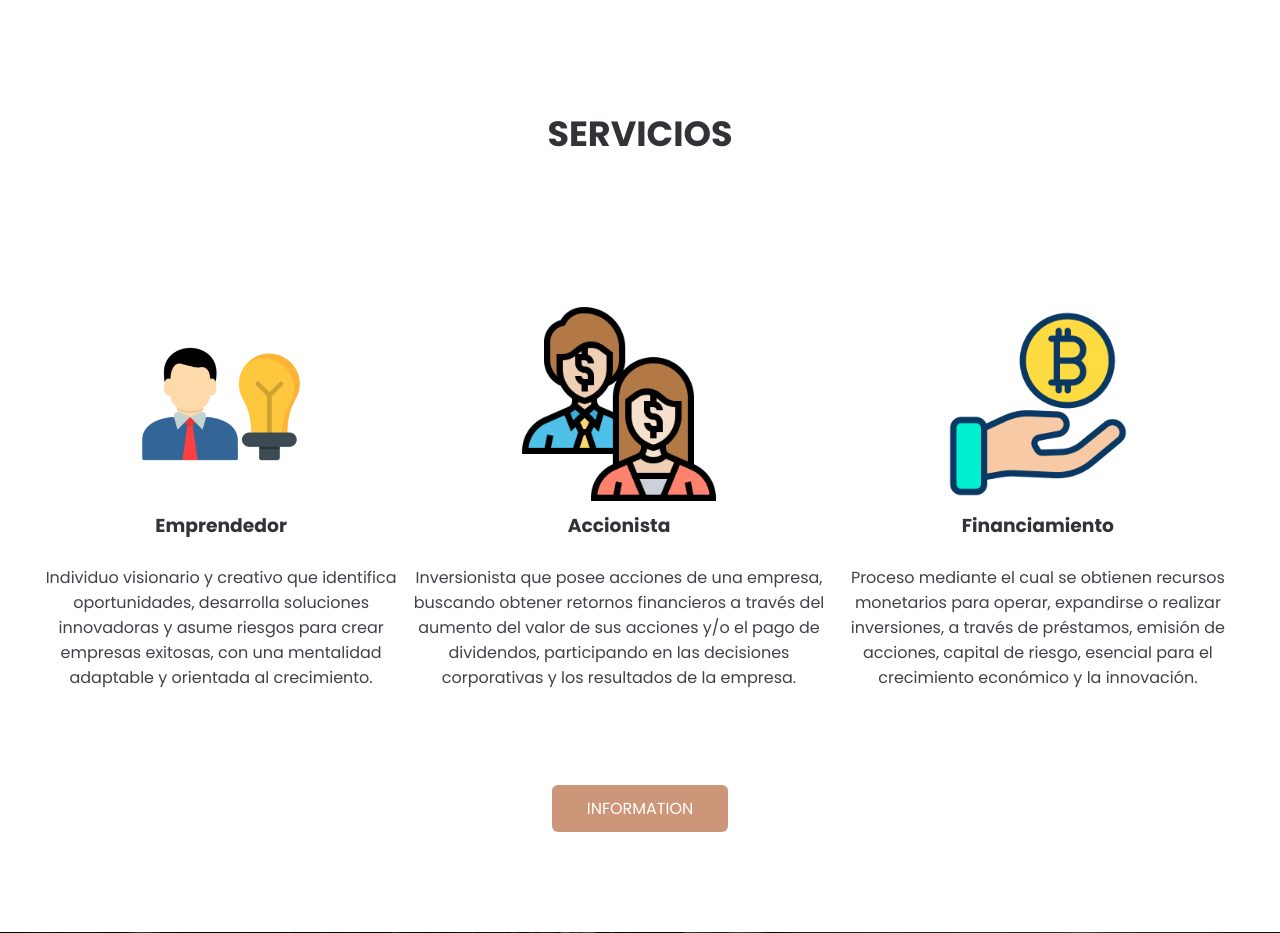
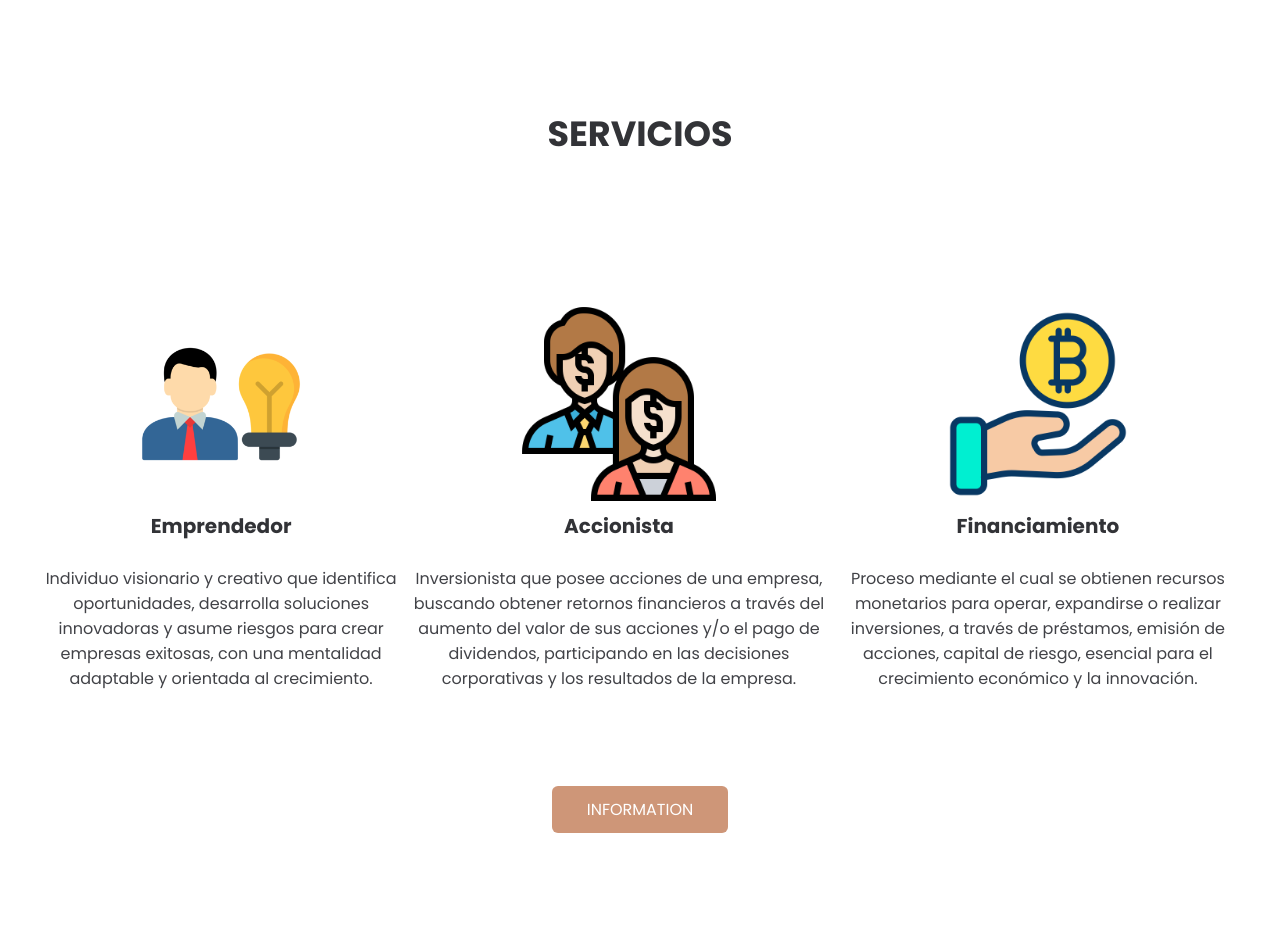
Before and after one commit to Vega3/analisis, a PHP site: page / in a window 1280 px wide. Shown: the part 736-1669 px from the top of the page. Run offline with PHP 8.4, Linux system fonts and the light colour scheme.

Commit message:
correccion sintaxis en index.css

```diff
--- a/css/index.css
+++ b/css/index.css
@@ -160,7 +160,7 @@ body {
 
 .coffee-1 h3 {
     color: #323337;
-    font-size: 2opx;
+    font-size: 20px;
     margin-bottom: 15px;
 
 }
```
